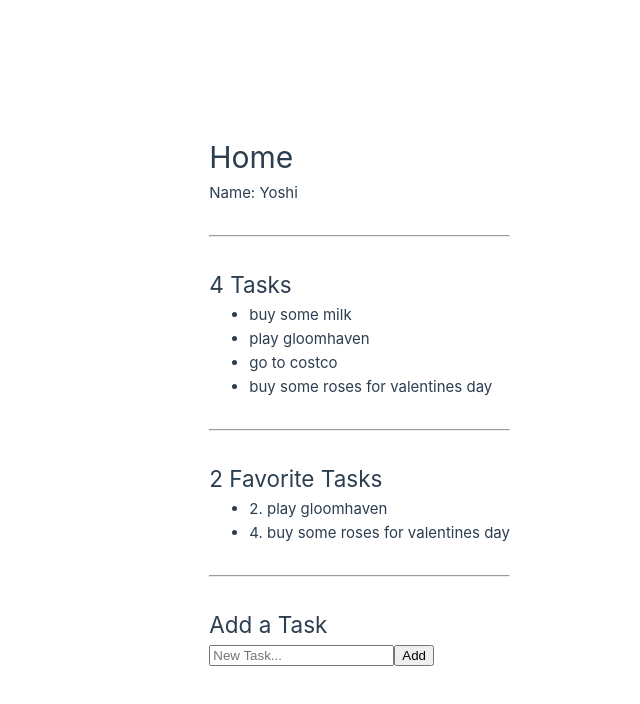
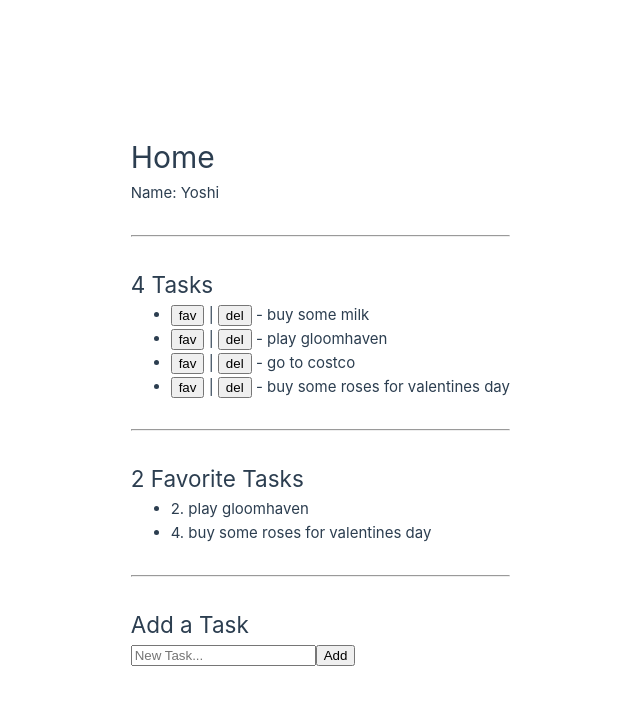
Before and after one commit to GregJacobs82/20230211-pinia, a Vue app: page / in a window 1280 px wide. Shown: the top 704 px of the page, without its empty margins (130-770 px from the left). Built offline with nearby package versions, Linux system fonts and the light colour scheme.

Commit message:
delete and favorite the tasks

```diff
--- a/src/App.vue
+++ b/src/App.vue
@@ -32,6 +32,8 @@ const handleSubmit = () => {
             <div>
                 <ul>
                     <li v-for="task in taskStore.tasks" :key="task.id">
+                        <button @click="taskStore.toggleFav(task.id)">fav</button> |
+                        <button @click="taskStore.deleteTask(task.id)">del</button> -
                         {{ task.title }}
                     </li>
                 </ul>
--- a/src/stores/TaskStore.js
+++ b/src/stores/TaskStore.js
@@ -32,5 +32,14 @@ export const useTaskStore = defineStore('taskStore', {
         addTask(task) {
             this.tasks.push(task);
         },
+        deleteTask(id) {
+            this.tasks = this.tasks.filter(t => {
+                return t.id !== id;
+            });
+        },
+        toggleFav(id) {
+            const task = this.tasks.find(t => t.id === id);
+            task.isFav = !task.isFav;
+        },
     },
 });
```
